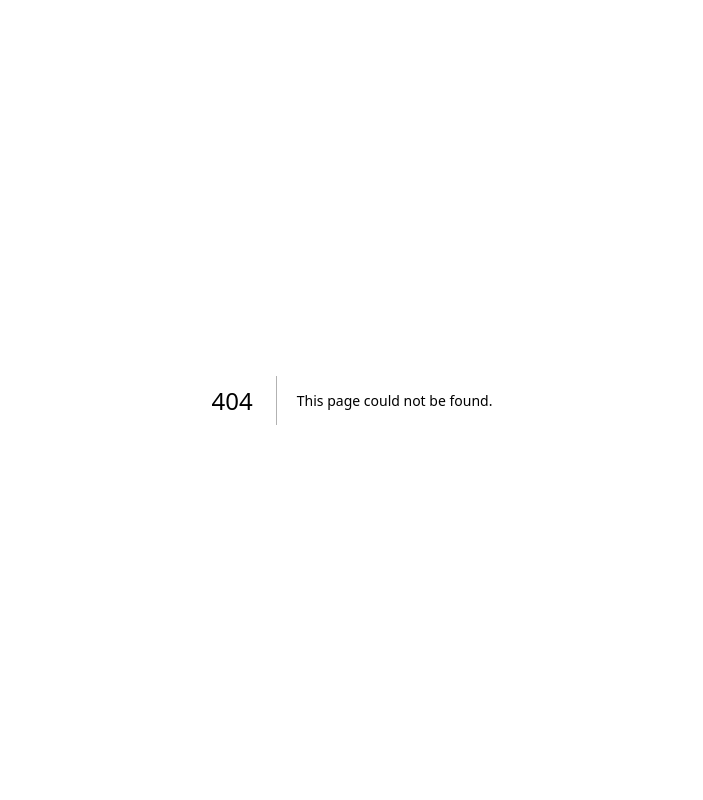
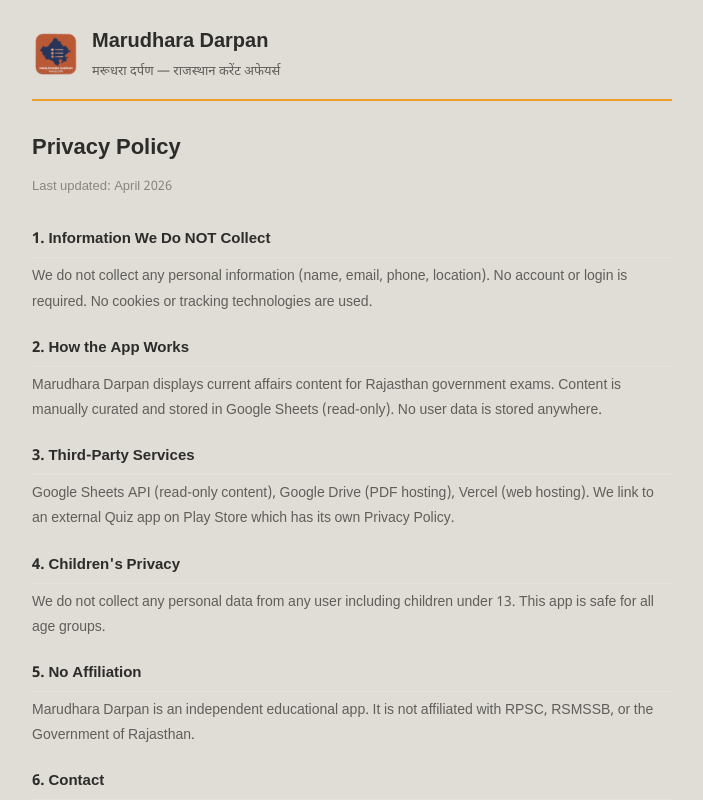
Before and after one commit to DEEPAKSAMRA/marudhara-darpan, a Next.js app: page /privacy in a window 1280 px wide. Before the commit this address had no page. Shown: the whole page, without its empty margins (288-991 px from the left). Built offline with nearby package versions, Linux system fonts and the light colour scheme.

Commit message:
Add Privacy Policy page component

```diff
--- /dev/null
+++ b/app/privacy/page.tsx
@@ -0,0 +1,53 @@
+import type { Metadata } from 'next';
+export const metadata: Metadata = {
+  title: 'Privacy Policy — Marudhara Darpan',
+};
+export default function PrivacyPolicy() {
+  return (
+    <div style={{maxWidth:680,margin:'0 auto',padding:'24px 20px',fontFamily:"'Noto Sans Devanagari',sans-serif",color:'#2C2C2A',lineHeight:1.8}}>
+      <div style={{display:'flex',alignItems:'center',gap:12,marginBottom:28,paddingBottom:16,borderBottom:'2px solid #EF9F27'}}>
+        <img src="/logo.png" alt="logo" style={{width:48,height:48,borderRadius:10}}/>
+        <div>
+          <div style={{fontSize:20,fontWeight:700}}>Marudhara Darpan</div>
+          <div style={{fontSize:13,color:'#5F5E5A'}}>मरूधरा दर्पण — राजस्थान करेंट अफेयर्स</div>
+        </div>
+      </div>
+      <h1 style={{fontSize:22,fontWeight:700,marginBottom:6}}>Privacy Policy</h1>
+      <p style={{fontSize:13,color:'#88877F',marginBottom:28}}>Last updated: April 2026</p>
+      <div style={{marginBottom:20}}>
+        <h2 style={{fontSize:15,fontWeight:600,marginBottom:6,paddingBottom:4,borderBottom:'1px solid #E4E2DA'}}>1. Information We Do NOT Collect</h2>
+        <p style={{fontSize:14,color:'#5F5E5A'}}>We do not collect any personal information (name, email, phone, location). No account or login is required. No cookies or tracking technologies are used.</p>
+      </div>
+      <div style={{marginBottom:20}}>
+        <h2 style={{fontSize:15,fontWeight:600,marginBottom:6,paddingBottom:4,borderBottom:'1px solid #E4E2DA'}}>2. How the App Works</h2>
+        <p style={{fontSize:14,color:'#5F5E5A'}}>Marudhara Darpan displays current affairs content for Rajasthan government exams. Content is manually curated and stored in Google Sheets (read-only). No user data is stored anywhere.</p>
+      </div>
+      <div style={{marginBottom:20}}>
+        <h2 style={{fontSize:15,fontWeight:600,marginBottom:6,paddingBottom:4,borderBottom:'1px solid #E4E2DA'}}>3. Third-Party Services</h2>
+        <p style={{fontSize:14,color:'#5F5E5A'}}>Google Sheets API (read-only content), Google Drive (PDF hosting), Vercel (web hosting). We link to an external Quiz app on Play Store which has its own Privacy Policy.</p>
+      </div>
+      <div style={{marginBottom:20}}>
+        <h2 style={{fontSize:15,fontWeight:600,marginBottom:6,paddingBottom:4,borderBottom:'1px solid #E4E2DA'}}>4. Children's Privacy</h2>
+        <p style={{fontSize:14,color:'#5F5E5A'}}>We do not collect any personal data from any user including children under 13. This app is safe for all age groups.</p>
+      </div>
+      <div style={{marginBottom:20}}>
+        <h2 style={{fontSize:15,fontWeight:600,marginBottom:6,paddingBottom:4,borderBottom:'1px solid #E4E2DA'}}>5. No Affiliation</h2>
+        <p style={{fontSize:14,color:'#5F5E5A'}}>Marudhara Darpan is an independent educational app. It is not affiliated with RPSC, RSMSSB, or the Government of Rajasthan.</p>
+      </div>
+      <div style={{marginBottom:20}}>
+        <h2 style={{fontSize:15,fontWeight:600,marginBottom:6,paddingBottom:4,borderBottom:'1px solid #E4E2DA'}}>6. Contact</h2>
+        <div style={{padding:'12px 16px',background:'#FAEEDA',borderRadius:8,fontSize:14}}>
+          <div><strong>App:</strong> Marudhara Darpan</div>
+          <div style={{marginTop:4}}><strong>Email:</strong> your[at]email.com</div>
+          <div style={{marginTop:4}}><strong>Website:</strong> marudhara-darpan.vercel.app</div>
+        </div>
+      </div>
+      <div style={{marginTop:32,paddingTop:16,borderTop:'1px solid #E4E2DA',textAlign:'center',fontSize:12,color:'#88877F'}}>
+        <a href="/" style={{color:'#EF9F27',textDecoration:'none',fontWeight:600}}>← App पर वापस जाएं</a>
+        &nbsp;|&nbsp;<a href="/contact" style={{color:'#5F5E5A',textDecoration:'none'}}>Contact</a>
+        &nbsp;|&nbsp;<a href="/disclaimer" style={{color:'#5F5E5A',textDecoration:'none'}}>Disclaimer</a>
+        <div style={{marginTop:8}}>© 2026 Marudhara Darpan</div>
+      </div>
+    </div>
+  );
+}
```
